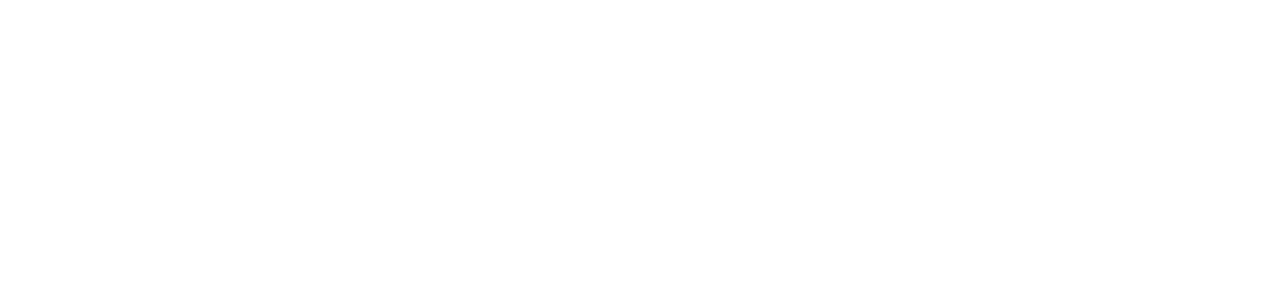
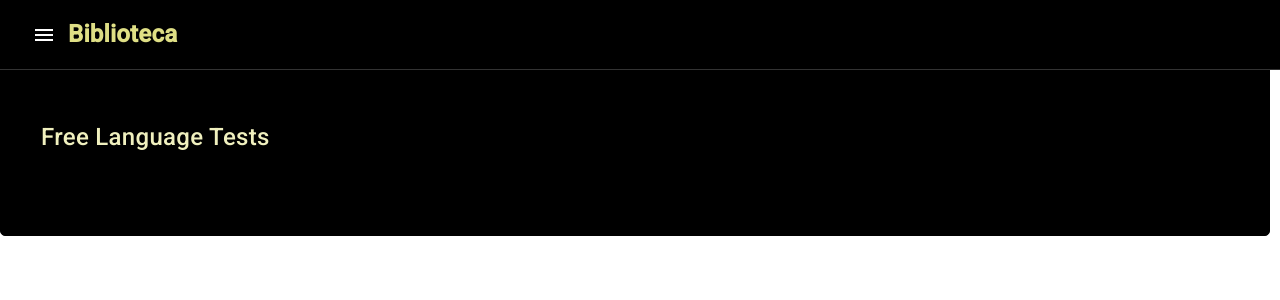
Before and after one commit to sebasxx85/englishProyect, an Angular app: page /library in a window 1280 px wide. Before the commit this address led to /. Shown: the top 300 px of the page. Built offline with nearby package versions, Linux system fonts and the light colour scheme.

Commit message:
add library

```diff
--- a/src/app/Shared/components/header/header.component.html
+++ b/src/app/Shared/components/header/header.component.html
@@ -30,6 +30,9 @@
       <button mat-menu-item [routerLink]="'/home'">
         <mat-icon>school</mat-icon> Practicar
       </button>
+      <button mat-menu-item [routerLink]="'/library'">
+        <mat-icon>school</mat-icon> Biblioteca
+      </button>
       <button mat-menu-item [routerLink]="'/cursos'">
         <mat-icon>book</mat-icon> Cursos
       </button>
--- a/src/app/app-routing.module.ts
+++ b/src/app/app-routing.module.ts
@@ -8,6 +8,7 @@ import { LoginComponent } from './components/user/login.component';
 import { CursosComponent } from './components/cursos/cursos.component';
 import { RankingComponent } from './components/ranking/ranking.component';
 import { DashboardComponent } from './components/dashboard/dashboard.component';
+import { LibraryComponent } from './components/library/library.component';
 
 //Si son componentes stanalone se carga el componente si son tradicionales el modulo si uso Lazy Load
 const routes: Routes = [
@@ -21,6 +22,7 @@ const routes: Routes = [
   { path: 'ingresar', component:  LoginComponent },
   { path: 'cursos', component:  CursosComponent },
   { path: 'ranking', component:  RankingComponent },
+  { path: 'library', component:  LibraryComponent },
 
   // Nueva ruta única para todos los ejercicios
   { path: 'ejercicios', component: EjercicioComponent }, // Componente contenedor
--- /dev/null
+++ b/src/app/components/library/library.component.html
@@ -0,0 +1,40 @@
+<app-header [title]="title">{{title}}</app-header>
+
+<mat-sidenav-container class="sidenav-container">
+    <mat-sidenav mode="side" opened class="sidenav">
+      <mat-nav-list>
+        <mat-expansion-panel>
+          <mat-expansion-panel-header>
+            <mat-panel-title>Verbos principales</mat-panel-title>
+          </mat-expansion-panel-header>
+          <mat-action-list>
+            <button mat-button (click)="selectTopic('toBe')">Verbo To Be</button>
+            <button mat-button (click)="selectTopic('toHave')">Verbo To Have</button>
+          </mat-action-list>
+        </mat-expansion-panel>
+
+        <mat-expansion-panel>
+          <mat-expansion-panel-header>
+            <mat-panel-title>Vocabulario</mat-panel-title>
+          </mat-expansion-panel-header>
+          <mat-action-list>
+            <button mat-button (click)="selectTopic('colores')">Colores</button>
+            <button mat-button (click)="selectTopic('dias')">Días de la semana</button>
+          </mat-action-list>
+        </mat-expansion-panel>
+      </mat-nav-list>
+    </mat-sidenav>
+
+    <mat-sidenav-content class="content">
+      <ng-container [ngSwitch]="selectedTopic">
+        <!-- <app-to-be *ngSwitchCase="'toBe'"></app-to-be>
+        <app-to-have *ngSwitchCase="'toHave'"></app-to-have>
+        <app-vocab-colores *ngSwitchCase="'colores'"></app-vocab-colores>
+        <app-vocab-dias *ngSwitchCase="'dias'"></app-vocab-dias> -->
+        <div *ngSwitchDefault>Selecciona un tema del menú.</div>
+      </ng-container>
+    </mat-sidenav-content>
+  </mat-sidenav-container>
+
+
+<app-footer></app-footer>
--- /dev/null
+++ b/src/app/components/library/library.component.ts
@@ -0,0 +1,36 @@
+import { CommonModule } from '@angular/common';
+import { Component } from '@angular/core';
+import { FormsModule } from '@angular/forms';
+import { MatButtonModule } from '@angular/material/button';
+import { MatCardModule } from '@angular/material/card';
+import { MatDividerModule } from '@angular/material/divider';
+import { MatSidenavModule } from '@angular/material/sidenav';
+import { MatListModule } from '@angular/material/list';
+import { MatExpansionModule } from '@angular/material/expansion';
+import { SharedModule } from 'src/app/Shared/shared.module';
+
+@Component({
+  selector: 'app-library',
+  standalone: true,
+  imports: [
+    CommonModule,
+    FormsModule,
+    SharedModule,
+    MatCardModule,
+    MatButtonModule,
+    MatSidenavModule,
+    MatListModule,
+    MatExpansionModule,
+    MatDividerModule
+  ],
+  templateUrl: './library.component.html',
+  styleUrl: './library.component.scss'
+})
+export class LibraryComponent {
+  title = 'Biblioteca';
+  selectedTopic: string = '';
+
+  selectTopic(topic: string): void {
+    this.selectedTopic = topic;
+  }
+}
```
Also changed, not shown: src/app/components/library/library.component.scss (added), 1 other file (tests, documents, lock files or other folders).
